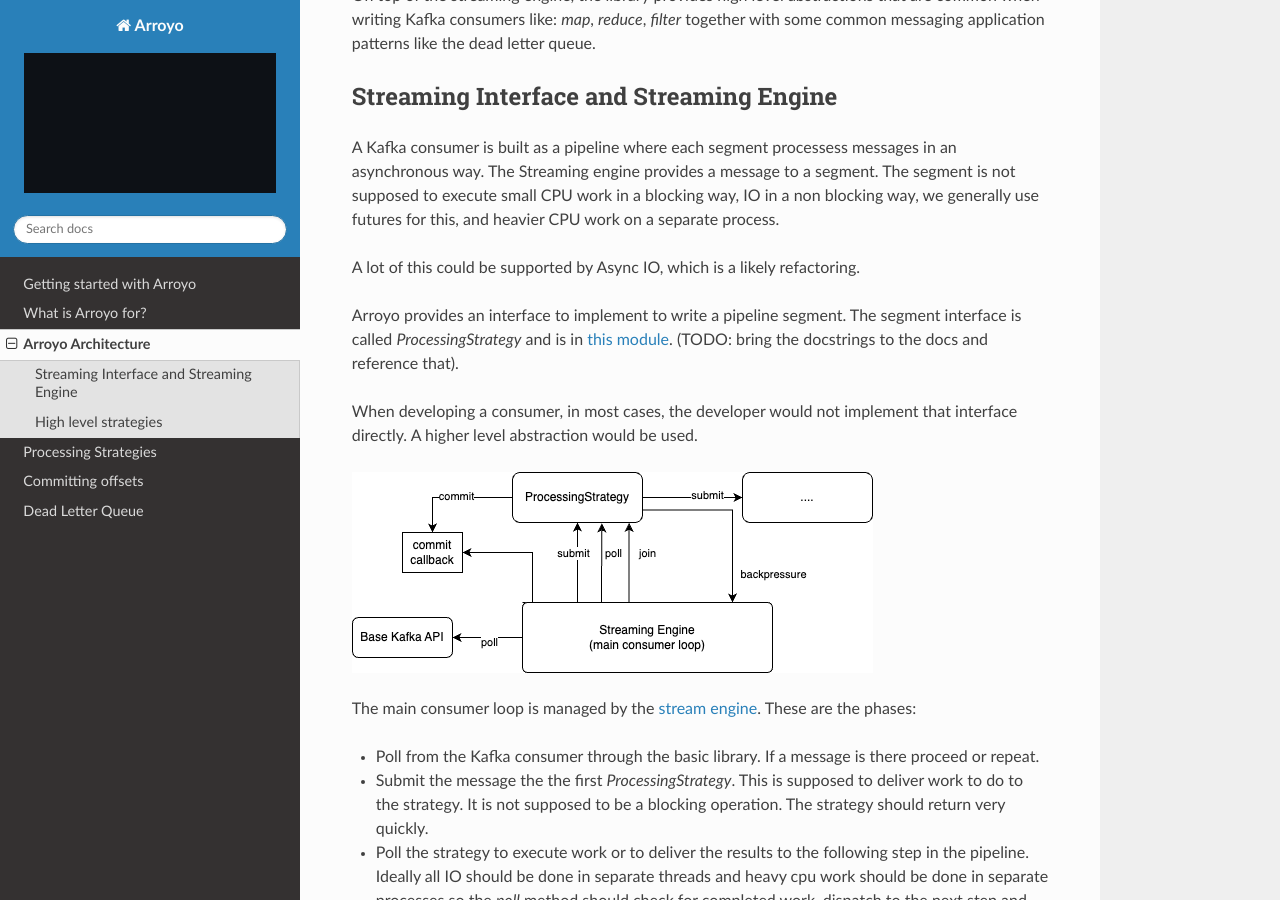
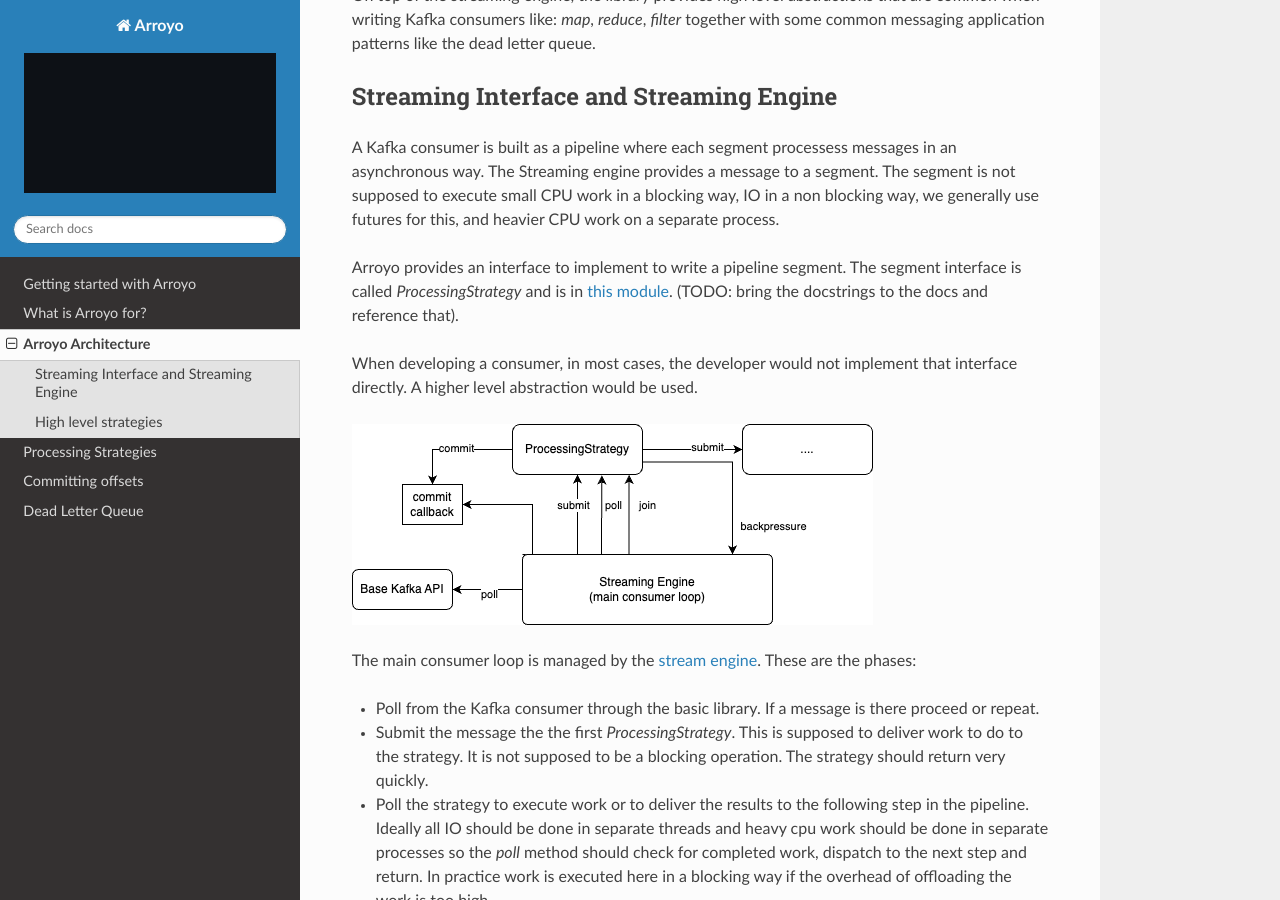
Before and after one commit to getsentry/arroyo, a Sphinx documentation site: the page built from docs/source/architecture.rst, in a window 1280 px wide and 900 px high, scrolled down 584 px. Built offline with Sphinx 7.4.7 and the Read the Docs theme 2.0.0, drawn with Linux system fonts in a browser that asks for light colours.

Commit message:
docs: Remove comment about asyncio in architecture

```diff
--- a/docs/source/architecture.rst
+++ b/docs/source/architecture.rst
@@ -35,8 +35,6 @@ an asynchronous way. The Streaming engine provides a message to a segment. The
 segment is not supposed to execute small CPU work in a blocking way, IO in a non
 blocking way, we generally use futures for this, and heavier CPU work on a separate
 process.
-
-A lot of this could be supported by Async IO, which is a likely refactoring.
 
 Arroyo provides an interface to implement to write a pipeline segment.
 The segment interface is called *ProcessingStrategy* and is in
```
